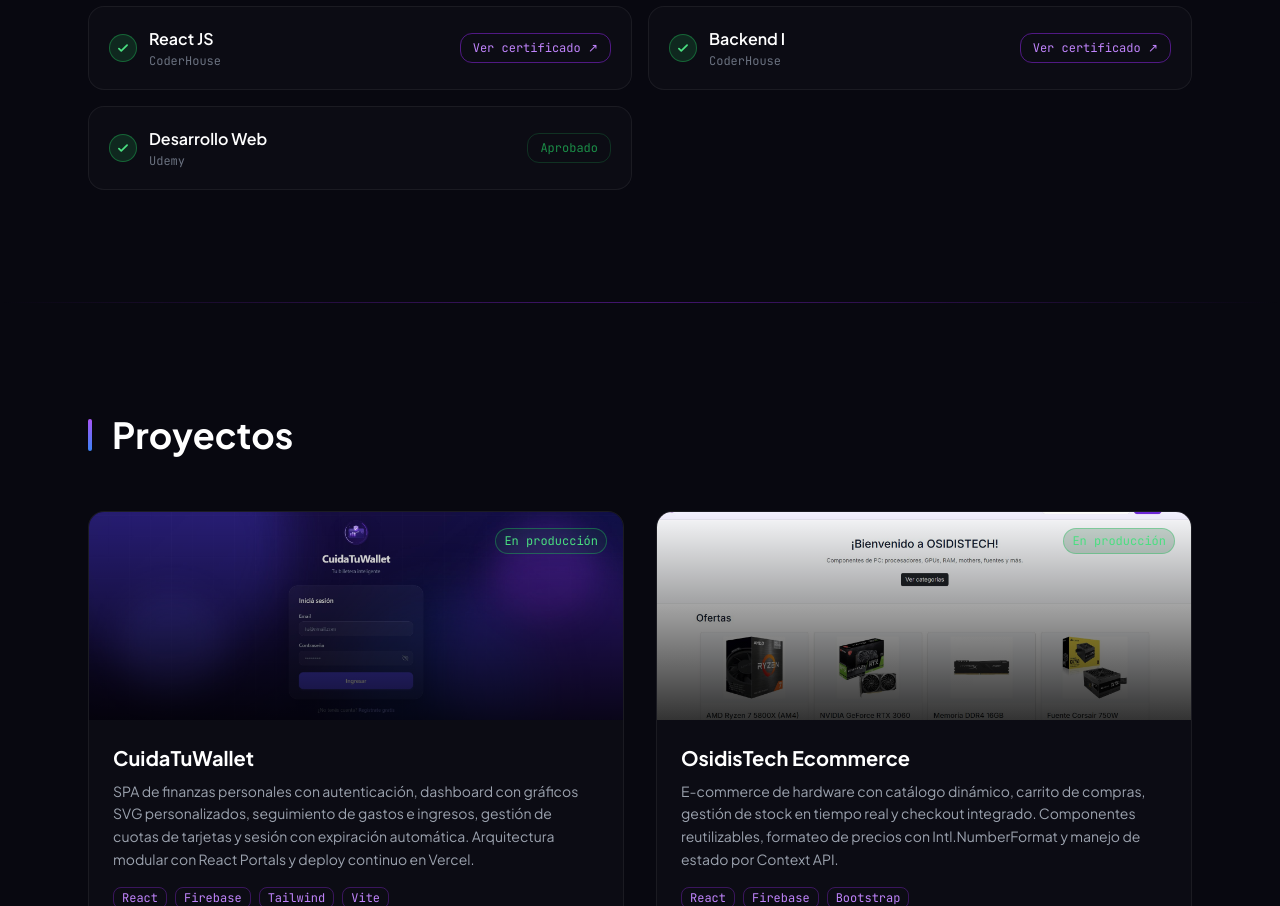
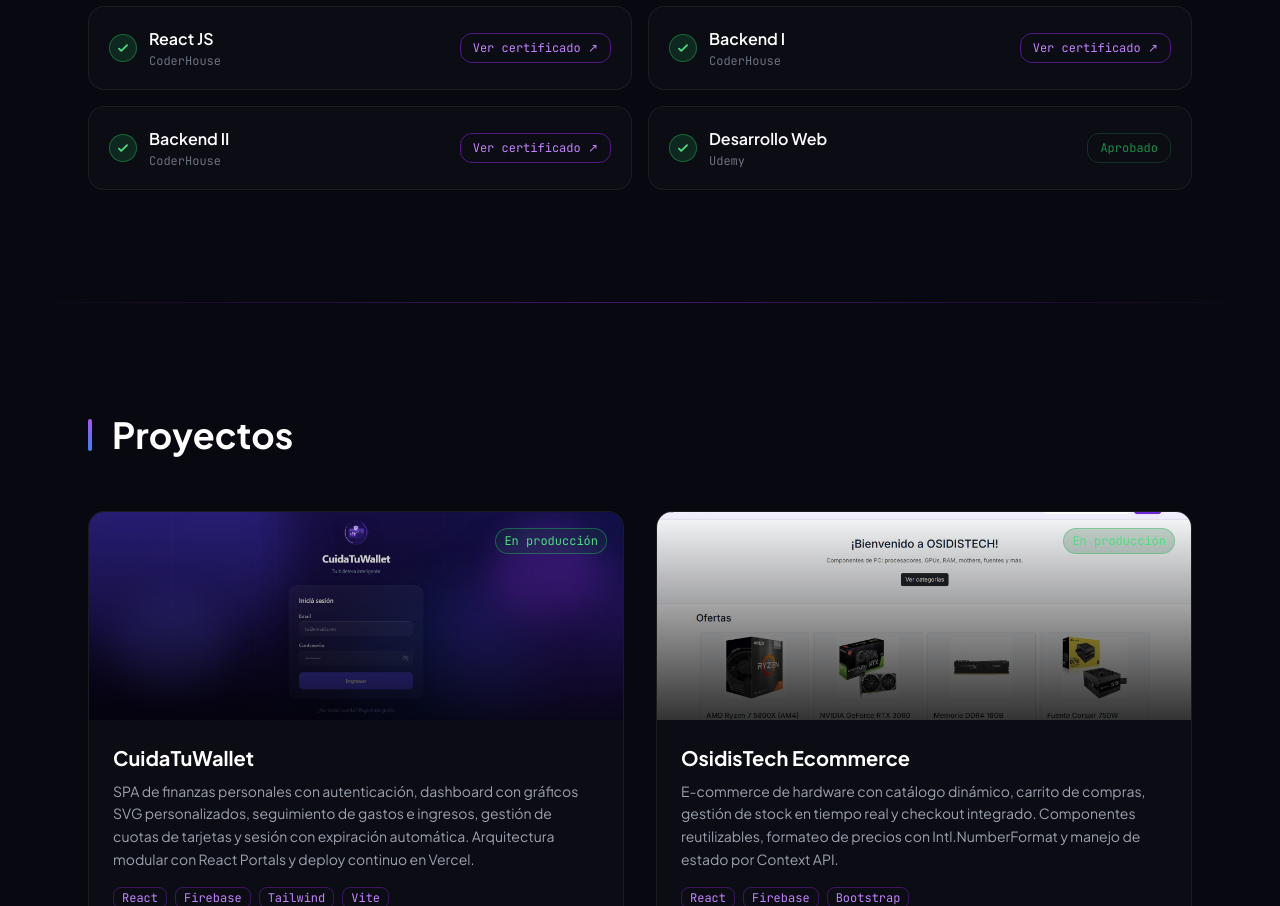
Before and after one commit to jorgelopez96/portfolio, a React (Vite) app: page / in a window 1280 px wide. Shown: the part 2560-3466 px from the top of the page. Built offline with nearby package versions, Linux system fonts and the light colour scheme.

Commit message:
feat: add Backend II certificate

```diff
--- a/src/data/education.js
+++ b/src/data/education.js
@@ -3,5 +3,6 @@
   { id: 2, key: "javascript",  institution: "CoderHouse", diplomaUrl: "https://pub.coderhouse.com/certificates/3928922a-2c1d-424f-991e-8db92f897887?v=1", type: "iframe" },
   { id: 3, key: "reactJs",     institution: "CoderHouse", diplomaUrl: "https://pub.coderhouse.com/certificates/a33ee92e-5d2b-4c0f-9e76-cc9545e6edf2?v=1", type: "iframe" },
   { id: 4, key: "backend1",    institution: "CoderHouse", diplomaUrl: "/certificates/backend1.pdf", type: "pdf" },
-  { id: 5, key: "devWebUdemy", institution: "Udemy",      diplomaUrl: null, type: null, completed: true },
+  { id: 5, key: "backend2",    institution: "CoderHouse", diplomaUrl: "/certificates/backend2.pdf", type: "pdf" },
+  { id: 6, key: "devWebUdemy", institution: "Udemy",      diplomaUrl: null, type: null, completed: true },
 ];
--- a/src/i18n/en.js
+++ b/src/i18n/en.js
@@ -39,6 +39,7 @@
       javascript: "JavaScript",
       reactJs: "React JS",
       backend1: "Backend I",
+      backend2: "Backend II",
       devWebUdemy: "Web Development",
     },
   },
--- a/src/i18n/es.js
+++ b/src/i18n/es.js
@@ -39,6 +39,7 @@
       javascript: "JavaScript",
       reactJs: "React JS",
       backend1: "Backend I",
+      backend2: "Backend II",
       devWebUdemy: "Desarrollo Web",
     },
   },
```
Also changed, not shown: 1 other file (tests, documents, lock files or other folders).
